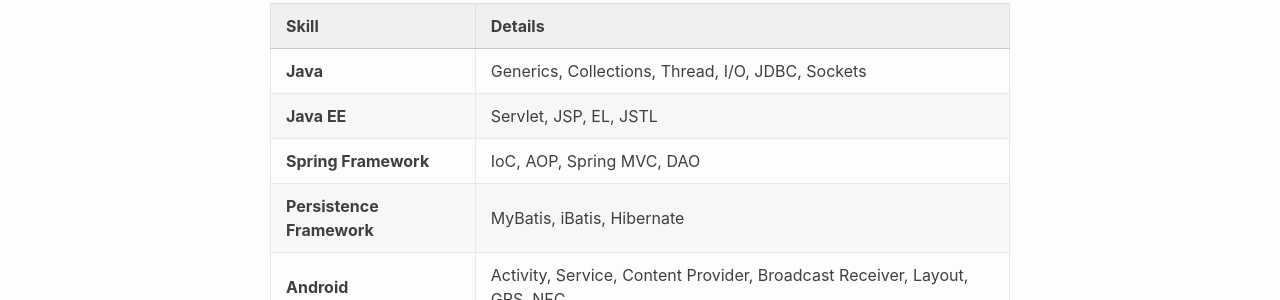
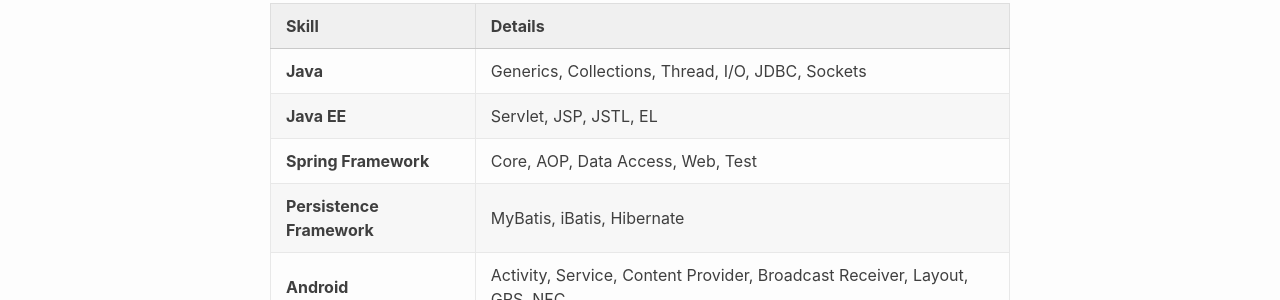
Before and after one commit to majortim/majortim.github.io, a Jekyll site: the page built from index.md, in a window 1280 px wide. Shown: the part 254-554 px from the top of the page. Built offline with Jekyll 4.4.1, drawn with Linux system fonts in a browser that asks for light colours.

Commit message:
Update index.md

```diff
--- a/index.md
+++ b/index.md
@@ -11,8 +11,8 @@ title: About
 | Skill | Details |
 |-|-|
 | **Java** | Generics, Collections, Thread, I/O, JDBC, Sockets|
-| **Java EE** | Servlet, JSP, EL, JSTL |
-| **Spring Framework** | IoC, AOP, Spring MVC, DAO |
+| **Java EE** | Servlet, JSP, JSTL, EL |
+| **Spring Framework** | Core, AOP, Data Access, Web, Test |
 | **Persistence Framework** | MyBatis, iBatis, Hibernate |
 | **Android** | Activity, Service, Content Provider, Broadcast Receiver, Layout, GPS, NFC |
 | **Oracle Database** | PL/SQL, CURSOR, Aggregation
```
